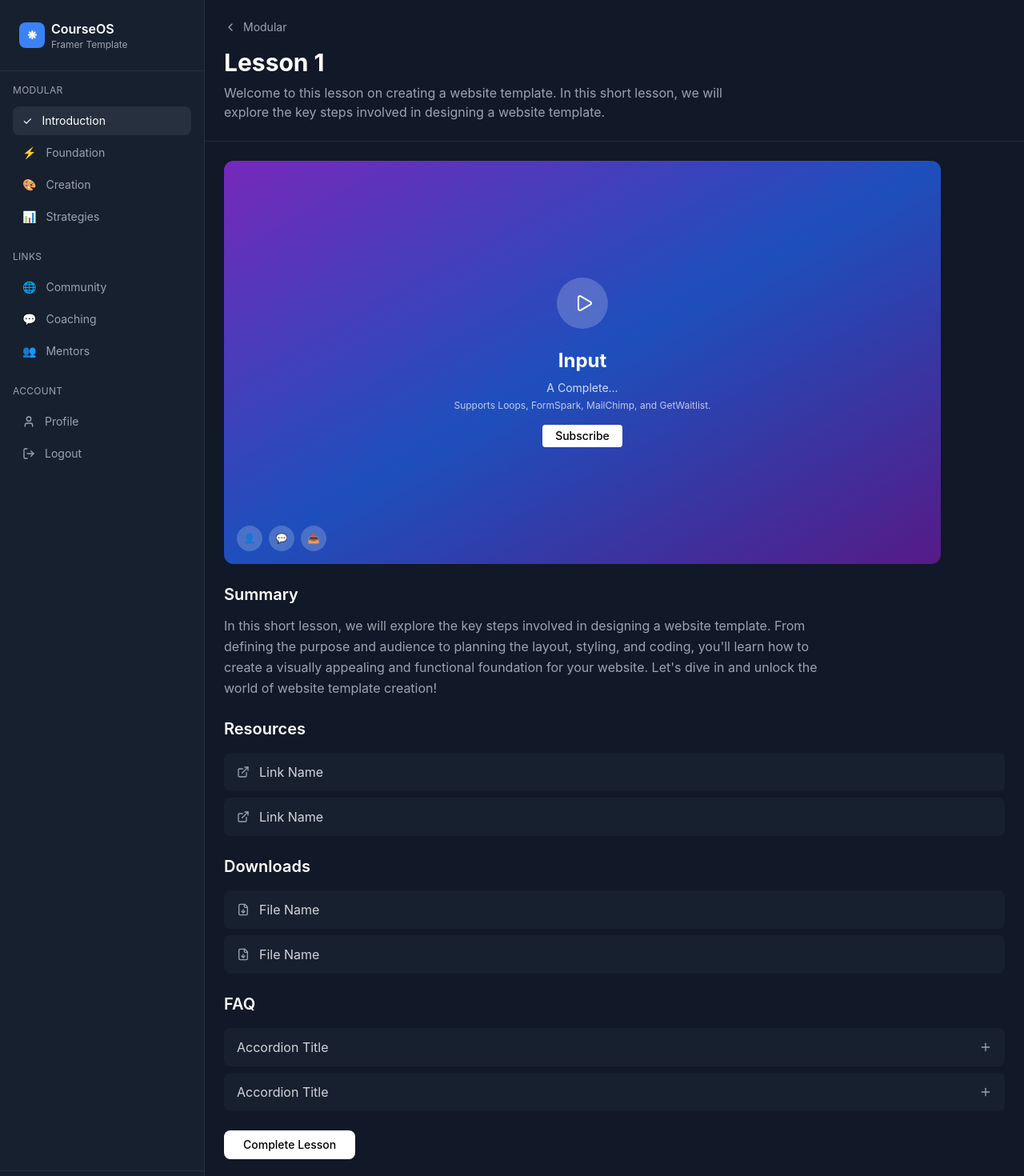
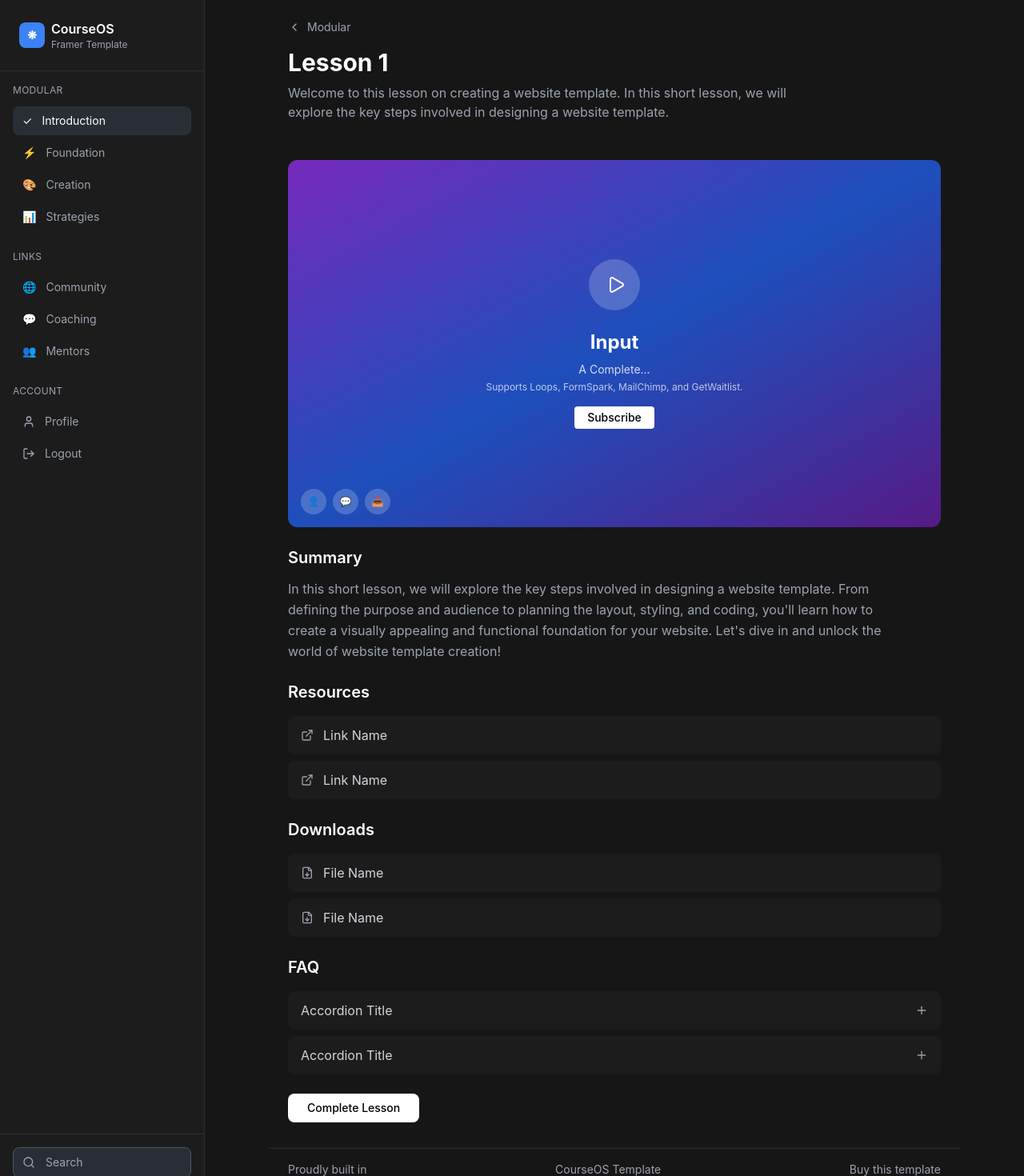
Before and after one commit to LucasCarvalhoo/course-flow, a React (Vite) app: page / in a window 1280 px wide. Shown: the top 1470 px of the page at 80% size. Built offline with nearby package versions, Linux system fonts and the light colour scheme.

Commit message:
feature/lesson: ajuste nas cores e centralização de div

```diff
--- a/src/components/layout/Header.jsx
+++ b/src/components/layout/Header.jsx
@@ -4,7 +4,7 @@ import { ChevronLeft } from 'lucide-react';
 
 const Header = ({ title, description, onBack, backText = "Modular" }) => {
   return (
-    <div className="p-6 border-b border-gray-700/50">
+    <div className="p-6">
       <button
         onClick={onBack}
         className="flex items-center space-x-2 text-gray-400 hover:text-white transition-colors mb-4"
--- a/src/components/layout/Sidebar.jsx
+++ b/src/components/layout/Sidebar.jsx
@@ -26,7 +26,7 @@ const Sidebar = () => {
   ];
 
   return (
-    <div className="w-64 bg-gray-800/50 border-r border-gray-700/50 flex flex-col">
+    <div className="w-64 bg-[#1c1c1c] border-r border-gray-700/50 flex flex-col">
       {/* Logo */}
       <div className="p-6 border-b border-gray-700/50">
         <Logo />
--- a/src/components/ui/DownloadItem.jsx
+++ b/src/components/ui/DownloadItem.jsx
@@ -21,7 +21,7 @@ const DownloadItem = ({ download, onClick }) => {
   return (
     <div
       onClick={handleClick}
-      className="flex items-center justify-between bg-gray-800/50 hover:bg-gray-800/70 rounded-lg px-4 py-3 cursor-pointer transition-colors group"
+      className="flex items-center justify-between bg-[#1c1c1c] hover:bg-gray-700/30 rounded-lg px-4 py-3 cursor-pointer transition-colors group"
     >
       <div className="flex items-center space-x-3">
         <FileDown className="w-4 h-4 text-gray-400" />
--- a/src/components/ui/FAQItem.jsx
+++ b/src/components/ui/FAQItem.jsx
@@ -4,10 +4,10 @@ import { Plus, X } from 'lucide-react';
 
 const FAQItem = ({ faq, isExpanded, onToggle }) => {
   return (
-    <div className="bg-gray-800/50 rounded-lg overflow-hidden">
+    <div className="bg-[#1c1c1c] rounded-lg overflow-hidden">
       <button
         onClick={onToggle}
-        className="w-full flex items-center justify-between px-4 py-3 text-left hover:bg-gray-800/70 transition-colors"
+        className="w-full flex items-center justify-between px-4 py-3 text-left hover:bg-gray-700/30 transition-colors"
       >
         <span className="text-gray-300">{faq.title}</span>
         {isExpanded ? (
--- a/src/components/ui/ResourceItem.jsx
+++ b/src/components/ui/ResourceItem.jsx
@@ -15,7 +15,7 @@ const ResourceItem = ({ resource, onClick }) => {
   return (
     <div
       onClick={handleClick}
-      className="flex items-center justify-between bg-gray-800/50 hover:bg-gray-800/70 rounded-lg px-4 py-3 cursor-pointer transition-colors group"
+      className="flex items-center justify-between bg-[#1c1c1c] hover:bg-gray-700/30 rounded-lg px-4 py-3 cursor-pointer transition-colors group"
     >
       <div className="flex items-center space-x-3">
         <ExternalLink className="w-4 h-4 text-gray-400" />
--- a/src/pages/LessonPage.jsx
+++ b/src/pages/LessonPage.jsx
@@ -60,10 +60,10 @@ const LessonPage = ({ lessonId = 1 }) => {
   }
 
   return (
-    <div className="min-h-screen bg-gray-900 text-white flex">
+    <div className="min-h-screen bg-[#161616] text-white flex">
       <Sidebar />
 
-      <div className="flex-1 overflow-y-auto">
+      <div className="flex-1 overflow-y-auto max-w-4xl mx-auto w-full px-4">
         <Header
           title={lesson.title}
           description={lesson.description}
```
